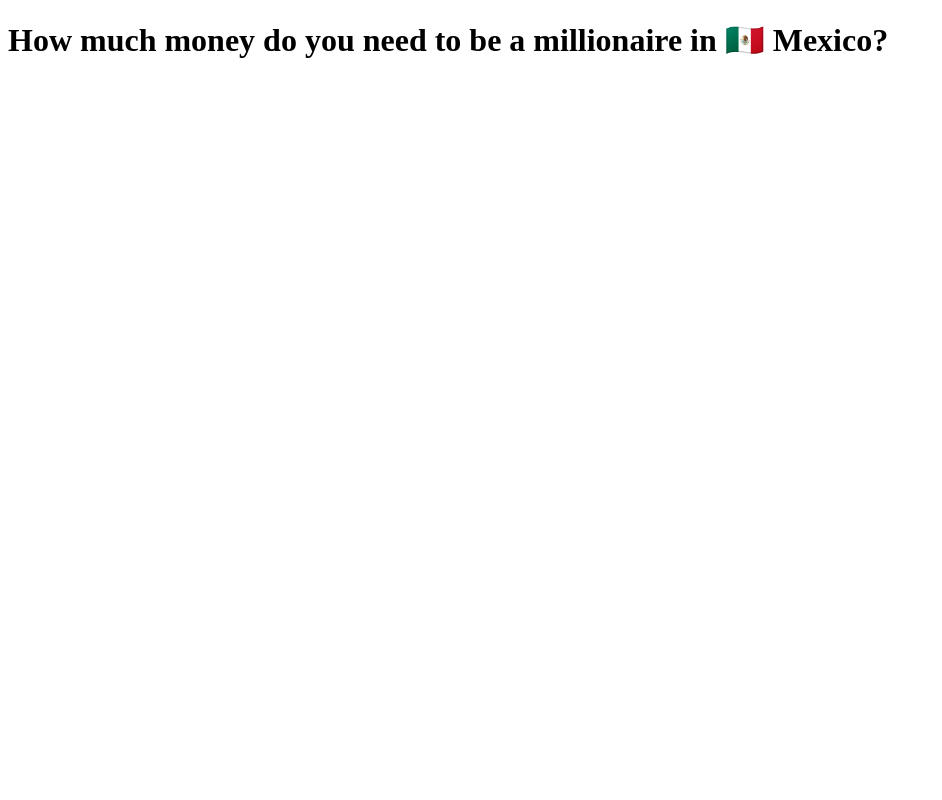
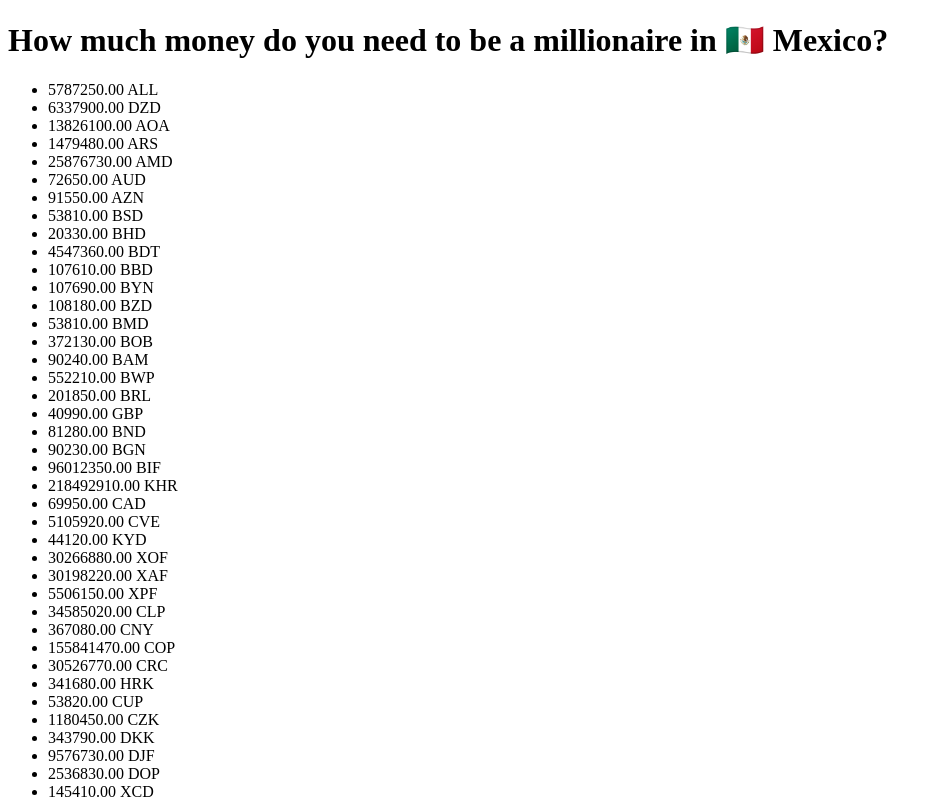
Before and after one commit to thewarpaint/eduardogarcia.xyz, a React (Create React App) app in the folder projects/millionaire/: page / in a window 1280 px wide. Shown: the top 800 px of the page, without its empty margins (0-942 px from the left). Built offline with nearby package versions, Linux system fonts and the light colour scheme.

Commit message:
(blog millionaire) Add initial CurrencyList component

```diff
--- a/projects/millionaire/src/App.js
+++ b/projects/millionaire/src/App.js
@@ -1,11 +1,18 @@
 import React from 'react';
+
+import CurrencyList from './components/CurrencyList';
+import exchangeRates from './exchangeRates.data';
 import './App.css';
 
 function App() {
   return (
-    <h1 class="title">
-      How much money do you need to be a millionaire in 🇲🇽 Mexico?
-    </h1>
+    <>
+      <h1 class="title">
+        How much money do you need to be a millionaire in 🇲🇽 Mexico?
+      </h1>
+
+      <CurrencyList exchangeRates={exchangeRates} />
+    </>
   );
 }
 
--- /dev/null
+++ b/projects/millionaire/src/components/CurrencyList.jsx
@@ -0,0 +1,25 @@
+import React from 'react';
+
+const million = 1000000;
+
+const CurrencyList = ({exchangeRates}) => {
+  return (
+    <ul className="options">
+      {
+        exchangeRates.map(exchangeRate => {
+          return (
+            <li title={exchangeRate.currencyName}>
+              {getMillionConversion(exchangeRate)} {exchangeRate.currencyCode}
+            </li>
+          );
+        })
+      }
+    </ul>
+  );
+};
+
+function getMillionConversion(exchangeRate) {
+  return (exchangeRate.rate * million).toFixed(2);
+}
+
+export default CurrencyList;
```
